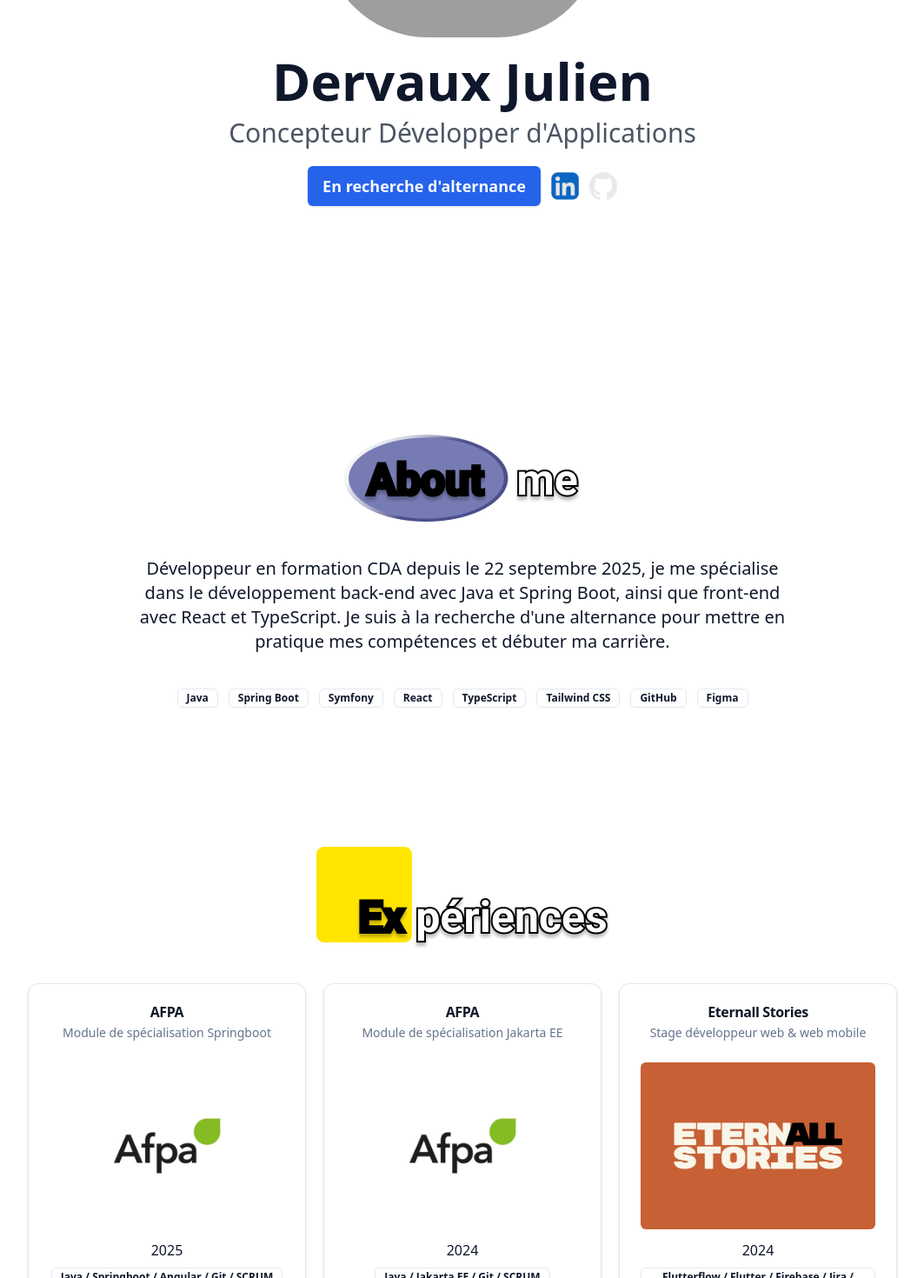
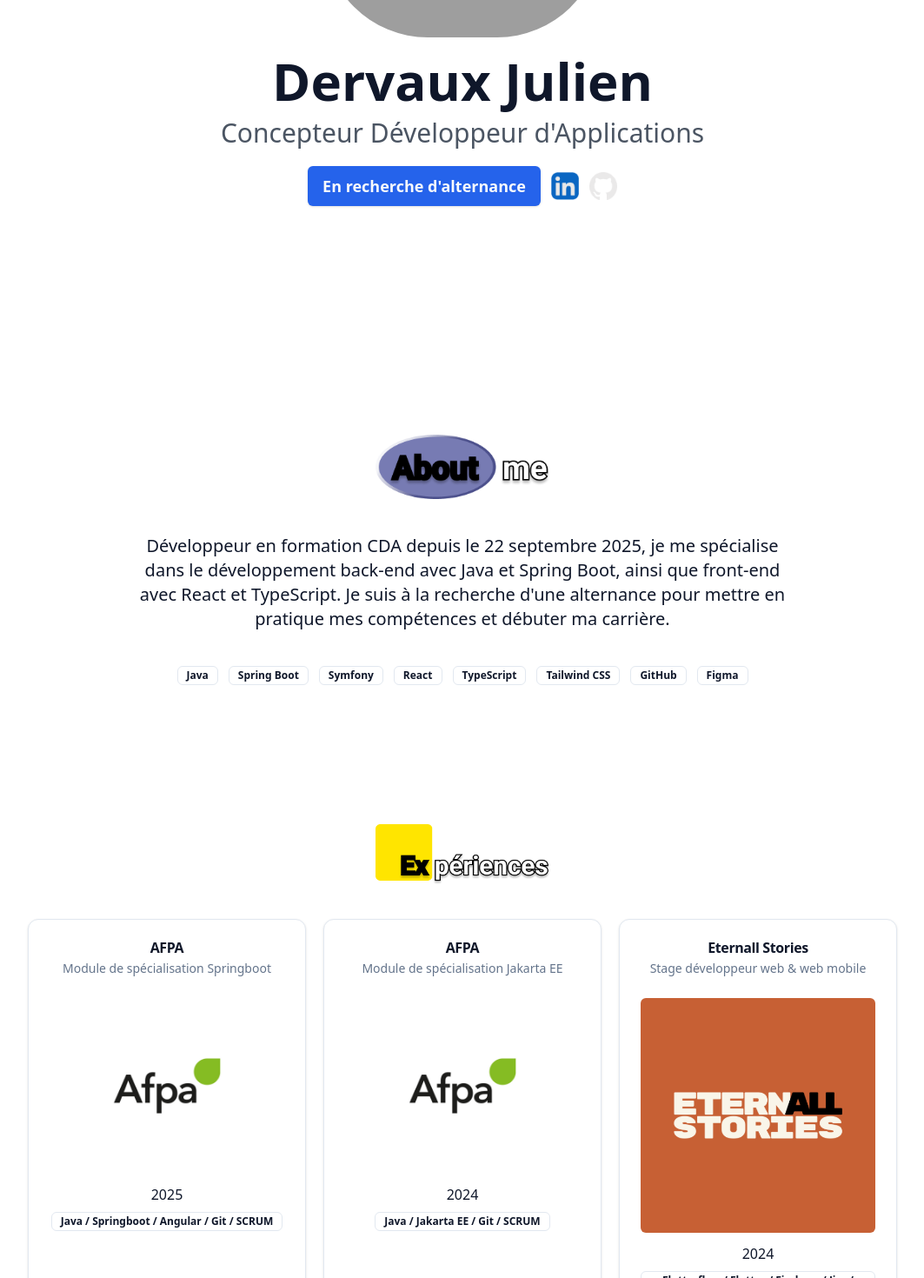
Before and after one commit to DervauxJulien/mon-portfolio, a Next.js app: page / in a window 1280 px wide. Shown: the part 380-1850 px from the top of the page at 87% size, without its empty margins (108-1171 px from the left). Built offline with nearby package versions, Linux system fonts and the light colour scheme; grey boxes are pictures that could not be loaded.

Commit message:
Fix des apostrophes et preparer pour Vercel

```diff
--- a/app/components/About.tsx
+++ b/app/components/About.tsx
@@ -1,18 +1,18 @@
 // components/About.tsx
-
 "use client";
 
 import { Badge } from "@/app/components/ui/badge";
+import Image from "next/image";
 
 export default function About() {
   return (
     <section id="about" className="py-20 px-5 md:px-20 text-center">
       <div className="flex flex-wrap justify-center gap-3 mb-10">
-      <img  src="/Images/logo/aboutme.png" alt="" />
+        <Image src="/Images/logo/aboutme.png" alt="About me" width={200} height={200} />
       </div>
       <p className="mb-10 max-w-3xl mx-auto text-lg md:text-xl">
         Développeur en formation CDA depuis le 22 septembre 2025, je me spécialise dans le développement back-end avec Java et Spring Boot,
-        ainsi que front-end avec React et TypeScript. Je suis à la recherche d'une alternance pour mettre en pratique mes compétences et débuter ma carrière.
+        ainsi que front-end avec React et TypeScript. Je suis à la recherche d&apos;une alternance pour mettre en pratique mes compétences et débuter ma carrière.
       </p>
       <div className="flex flex-wrap justify-center gap-3">
         <Badge variant="outline">Java</Badge>
--- a/app/components/Experience.tsx
+++ b/app/components/Experience.tsx
@@ -3,11 +3,12 @@
 
 import { Card, CardHeader, CardTitle, CardDescription, CardContent } from "@/app/components/ui/card";
 import { Badge } from "./ui/badge";
+import Image from "next/image";
 
 const experiences = [
   { title: "AFPA", role: "Module de spécialisation Springboot", year: "2025", img: "/Images/experience/afpa.jpg", badge: "Java / Springboot / Angular / Git / SCRUM" },
   { title: "AFPA", role: "Module de spécialisation Jakarta EE", year: "2024", img: "/Images/experience/afpa.jpg", badge: "Java / Jakarta EE / Git / SCRUM" },
-  { title: "Eternall Stories", role: "Stage développeur web & web mobile", year: "2024", img: "/Images/project/ETERNALLSTORIES/logoeternallstories.png",  badge: "Flutterflow / Flutter /  Firebase / Jira / SCRUM " },
+  { title: "Eternall Stories", role: "Stage développeur web & web mobile", year: "2024", img: "/Images/project/ETERNALLSTORIES/logoeternallstories.png",  badge: "Flutterflow / Flutter / Firebase / Jira / SCRUM " },
   { title: "AFPA", role: "Formation développeur web & web mobile", year: "2023/2024", img: "/Images/experience/afpa.jpg", badge: "HTML / CSS / Bootstrap / JS / React / Symfony / MYSQL / Git / SCRUM / Figma " },
 ];
 
@@ -15,7 +16,7 @@ export default function Experience() {
   return (
     <section id="exp" className="py-20 px-5 md:px-20 text-center">
       <div className="flex flex-wrap justify-center gap-3 mb-10">
-        <img src="/Images/logo/experience.png" alt="" />
+        <Image src="/Images/logo/experience.png" alt="Experience" width={200} height={200} />
       </div>
       <div className="flex flex-wrap justify-center gap-5">
         {experiences.map((exp) => (
@@ -25,10 +26,12 @@ export default function Experience() {
               <CardDescription>{exp.role}</CardDescription>
             </CardHeader>
             <CardContent>
-              <img
+              <Image
                 src={exp.img}
                 alt={exp.title}
-                className="w-full h-48 rounded-md mb-3 object-cover"
+                width={320}
+                height={192}
+                className="rounded-md mb-3 object-cover"
               />
               <p>{exp.year}</p>
               <div className="flex justify-center mt-2">
--- a/app/components/Hero.tsx
+++ b/app/components/Hero.tsx
@@ -1,18 +1,20 @@
+// components/Hero.tsx
 "use client";
+
 import { Badge } from "@/app/components/ui/badge";
+import Image from "next/image";
 
 export default function Hero() {
   return (
     <section className="min-h-screen flex flex-col justify-center items-center text-center relative">
 
-
-
-
       {/* Portrait */}
-      <img
-        src="../../Images/julien_pp_3d.png"
+      <Image
+        src="/Images/julien_pp_3d.png"
         alt="Portrait"
-        className="w-60 md:w-80 rounded-full mb-5"
+        width={320}
+        height={320}
+        className="rounded-full mb-5"
       />
 
       {/* Titres */}
@@ -20,17 +22,17 @@ export default function Hero() {
         Dervaux Julien
       </h1>
       <h2 className="text-xl md:text-3xl text-gray-600 dark:text-gray-300">
-        Concepteur Développer d'Applications
+        Concepteur Développeur d&apos;Applications
       </h2>
 
-      {/* Link */}
+      {/* Liens */}
       <div className="flex items-center justify-center mt-5 gap-3">
-        <Badge className="px-4 py-2 text-lg">En recherche d'alternance</Badge>
+        <Badge className="px-4 py-2 text-lg">En recherche d&apos;alternance</Badge>
         <a href="https://www.linkedin.com/in/julien-dervaux-378b7b1b8/" target="_blank" rel="noopener noreferrer">
-          <img src="Images/logo/linkedin.png" alt="LinkedIn link" className="w-8 h-8" />
+          <Image src="/Images/logo/linkedin.png" alt="LinkedIn link" width={32} height={32} />
         </a>
         <a href="https://github.com/DervauxJulien" target="_blank" rel="noopener noreferrer">
-          <img src="Images/logo/github.png" alt="Github link" className="w-8 h-8" />
+          <Image src="/Images/logo/github.png" alt="Github link" width={32} height={32} />
         </a>
       </div>
     </section>
```
